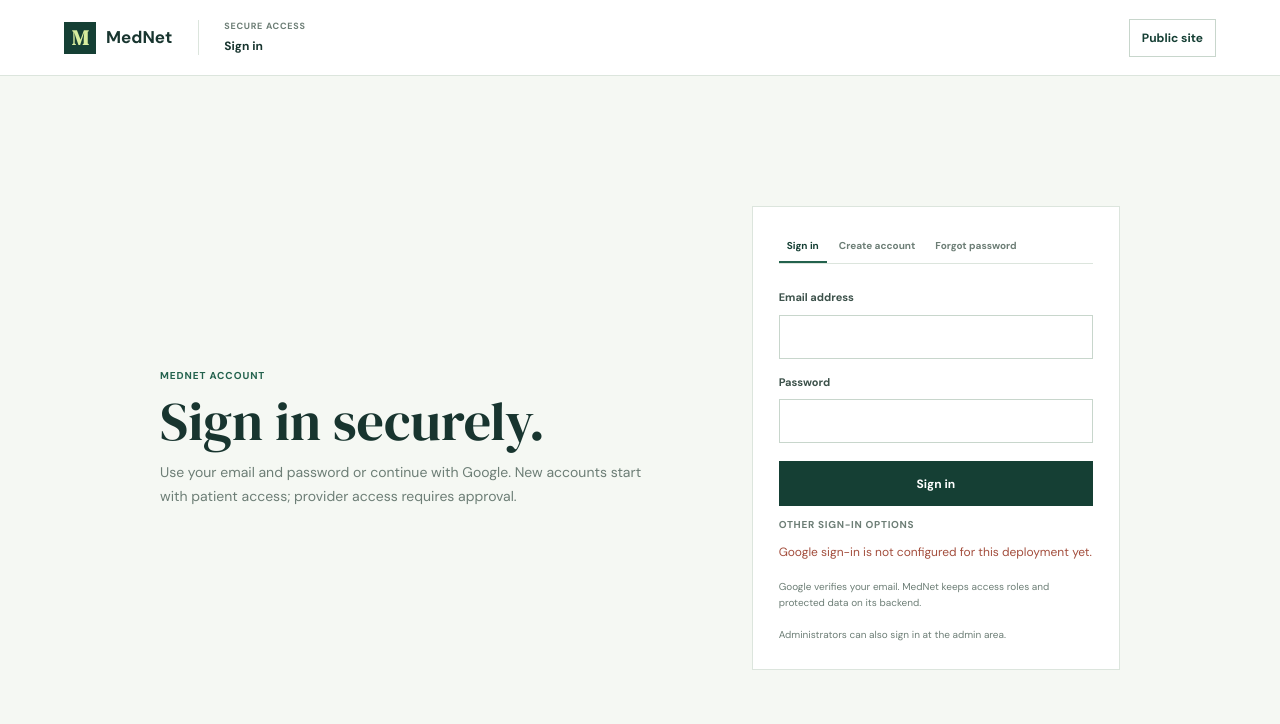
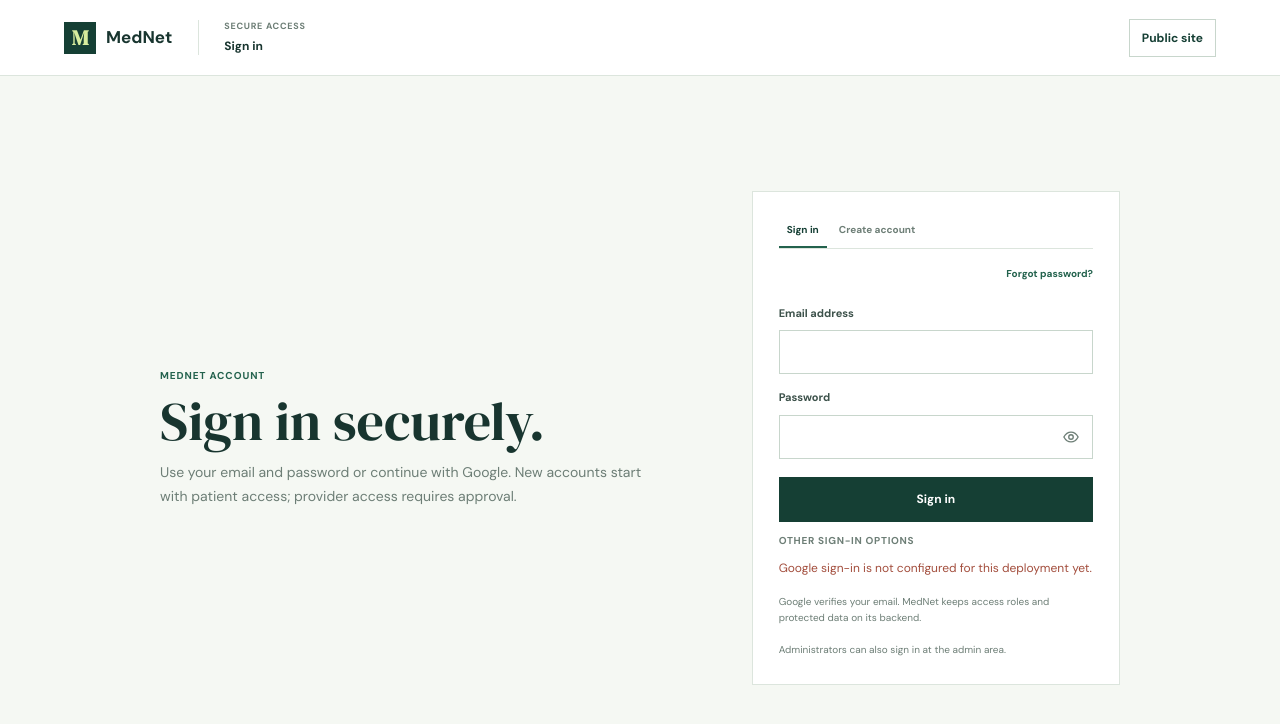
Before and after one commit to hetawk0/mednet, a Next.js app in the folder web/: page /sign-in in a window 1280 px wide. Shown: the top 724 px of the page. Built offline with nearby package versions, Linux system fonts and the light colour scheme; no server answers.

Commit message:
Improve MedNet account authentication UX

```diff
--- a/web/src/app/globals.css
+++ b/web/src/app/globals.css
@@ -227,6 +227,7 @@ h1, h2, h3, p { overflow-wrap: anywhere; }
 }
 
 .admin-shell { min-height: 100vh; background: #f5f8f3; color: #18352f; }
+.admin-auth-checking { min-height: 100vh; display: grid; place-items: center; color: var(--muted); font-size: 13px; }
 .admin-header { min-height: 76px; display: flex; align-items: center; gap: 26px; padding: 0 clamp(20px, 5vw, 72px); border-bottom: 1px solid #dce5dd; background: #fff; }
 .admin-brand { display: inline-flex; align-items: center; gap: 10px; font-size: 17px; font-weight: 700; }
 .admin-brand-mark { width: 32px; height: 32px; display: grid; place-items: center; background: #153f34; color: #d8ed9e; font-family: var(--font-display), Georgia, serif; font-size: 21px; }
@@ -269,9 +270,19 @@ h1, h2, h3, p { overflow-wrap: anywhere; }
 .admin-login-layout { width: min(960px, calc(100% - 48px)); min-height: calc(100vh - 76px); display: grid; grid-template-columns: 1fr minmax(280px, .72fr); align-items: center; gap: 80px; margin: 0 auto; padding: 70px 0; }
 .admin-login-intro { max-width: 500px; }
 .admin-login-form { display: grid; gap: 11px; padding: 26px; border: 1px solid #dce5dd; background: #fff; }
-.admin-auth-modes { display: flex; gap: 4px; margin: -4px 0 8px; border-bottom: 1px solid #dce5dd; }
-.admin-auth-mode { min-height: 34px; padding: 0 8px; border: 0; border-bottom: 2px solid transparent; background: transparent; color: #6d7e76; font: inherit; font-size: 10px; font-weight: 700; cursor: pointer; }
-.admin-auth-mode-active { border-bottom-color: #23624d; color: #153f34; }
+.admin-auth-modes { display: flex; gap: 4px; margin: -4px 0 8px; border-bottom: 1px solid var(--line); }
+.admin-auth-mode { min-height: 34px; padding: 0 8px; border: 0; border-bottom: 2px solid transparent; background: transparent; color: var(--muted); font: inherit; font-size: 10px; font-weight: 700; cursor: pointer; }
+.admin-auth-mode-active { border-bottom-color: var(--green); color: var(--green-dark); }
+.admin-auth-recovery { justify-self: end; margin: -2px 0 7px; padding: 0; border: 0; background: transparent; color: var(--green); font: inherit; font-size: 10px; font-weight: 700; cursor: pointer; }
+.admin-auth-recovery:hover { color: var(--coral); }
+.admin-auth-mode:focus-visible, .admin-auth-recovery:focus-visible { outline: 2px solid var(--coral); outline-offset: 3px; }
+.admin-password-field { display: grid; gap: 9px; }
+.admin-password-input-wrap { position: relative; }
+.admin-password-input { padding-right: 48px !important; }
+.admin-password-toggle { position: absolute; top: 50%; right: 2px; width: 40px; height: 40px; display: grid; place-items: center; padding: 0; transform: translateY(-50%); border: 0; background: transparent; color: var(--muted); cursor: pointer; }
+.admin-password-toggle:hover { color: var(--green-dark); }
+.admin-password-toggle:focus-visible { outline: 2px solid var(--coral); outline-offset: -2px; }
+.admin-password-toggle svg { width: 18px; height: 18px; }
 .admin-account-form { display: grid; gap: 9px; }
 .admin-account-form label { margin-top: 4px; color: #3d524b; font-size: 11px; font-weight: 700; }
 .admin-account-form input { width: 100%; min-height: 44px; padding: 0 11px; border: 1px solid #c8d6cc; border-radius: 0; background: #fff; color: #18352f; font: inherit; font-size: 14px; }
--- a/web/src/app/reset/page.tsx
+++ b/web/src/app/reset/page.tsx
@@ -2,6 +2,7 @@
 
 import { type FormEvent, useState } from "react";
 import Link from "next/link";
+import { PasswordInput } from "@/components/password-input";
 
 export default function ResetPage() {
   const [busy, setBusy] = useState(false);
@@ -54,14 +55,12 @@ export default function ResetPage() {
           <p>Use at least 12 characters and keep it unique to MedNet.</p>
         </div>
         <form className="admin-login-form" onSubmit={submit}>
-          <label htmlFor="reset-password">New password</label>
-          <input
+          <PasswordInput
             id="reset-password"
             name="password"
-            type="password"
+            label="New password"
             minLength={12}
             autoComplete="new-password"
-            required
           />
           {error && (
             <p className="admin-error" role="alert">
--- a/web/src/components/google-signin.tsx
+++ b/web/src/components/google-signin.tsx
@@ -2,6 +2,7 @@
 
 import { type FormEvent, useEffect, useState } from "react";
 import Link from "next/link";
+import { PasswordInput } from "@/components/password-input";
 
 type GoogleStatus = { enabled: boolean };
 type AccountSession = { email: string; role: string };
@@ -9,6 +10,7 @@ type CsrfResponse = { headerName: string; token: string };
 
 export function GoogleSignIn() {
   const [enabled, setEnabled] = useState<boolean | null>(null);
+  const [sessionChecked, setSessionChecked] = useState(false);
   const [mode, setMode] = useState<"login" | "register" | "forgot">("login");
   const [busy, setBusy] = useState(false);
   const [message, setMessage] = useState("");
@@ -16,6 +18,47 @@ export function GoogleSignIn() {
 
   useEffect(() => {
     let active = true;
+    async function redirectExistingSession() {
+      try {
+        const response = await fetch("/api/v1/auth/session", {
+          cache: "no-store",
+          credentials: "same-origin",
+        });
+        if (!active) return;
+        if (!response.ok) {
+          setSessionChecked(true);
+          return;
+        }
+        const session = (await response.json()) as AccountSession;
+        const redirect = new URLSearchParams(window.location.search).get(
+          "redirect",
+        );
+        const fallback =
+          session.role === "ADMIN" || session.role === "SUPER_ADMIN"
+            ? "/admin"
+            : "/account";
+        let destination = fallback;
+        if (
+          redirect?.startsWith("/") &&
+          !redirect.startsWith("//") &&
+          !redirect.includes("\\")
+        ) {
+          const requested = new URL(redirect, window.location.origin);
+          if (
+            requested.origin === window.location.origin &&
+            requested.pathname !== "/sign-in"
+          ) {
+            destination = `${requested.pathname}${requested.search}${requested.hash}`;
+          }
+        }
+        window.location.replace(destination);
+      } catch {
+        if (active) setSessionChecked(true);
+      }
+    }
+
+    void redirectExistingSession();
+
     async function checkGoogleStatus() {
       try {
         const response = await fetch("/api/v1/auth/google/status", {
@@ -32,6 +75,14 @@ export function GoogleSignIn() {
       active = false;
     };
   }, []);
+
+  if (!sessionChecked) {
+    return (
+      <main className="admin-shell admin-auth-checking">
+        <p role="status">Checking your session...</p>
+      </main>
+    );
+  }
 
   async function submit(event: FormEvent<HTMLFormElement>) {
     event.preventDefault();
@@ -127,8 +178,8 @@ export function GoogleSignIn() {
         <div className="admin-login-form">
           <div
             className="admin-auth-modes"
-            role="tablist"
-            aria-label="Account access"
+            role="group"
+            aria-label="Sign-in options"
           >
             <button
               type="button"
@@ -137,6 +188,7 @@ export function GoogleSignIn() {
                   ? "admin-auth-mode admin-auth-mode-active"
                   : "admin-auth-mode"
               }
+              aria-pressed={mode === "login"}
               onClick={() => setMode("login")}
             >
               Sign in
@@ -148,22 +200,19 @@ export function GoogleSignIn() {
                   ? "admin-auth-mode admin-auth-mode-active"
                   : "admin-auth-mode"
               }
+              aria-pressed={mode === "register"}
               onClick={() => setMode("register")}
             >
               Create account
             </button>
+          </div>
           <button
+            className="admin-auth-recovery"
             type="button"
-              className={
-                mode === "forgot"
-                  ? "admin-auth-mode admin-auth-mode-active"
-                  : "admin-auth-mode"
-              }
-              onClick={() => setMode("forgot")}
+            onClick={() => setMode(mode === "forgot" ? "login" : "forgot")}
           >
-              Forgot password
+            {mode === "forgot" ? "Back to sign in" : "Forgot password?"}
           </button>
-          </div>
           <form className="admin-account-form" onSubmit={submit}>
             <label htmlFor="account-email">Email address</label>
             <input
@@ -174,19 +223,15 @@ export function GoogleSignIn() {
               required
             />
             {mode !== "forgot" && (
-              <>
-                <label htmlFor="account-password">Password</label>
-                <input
+              <PasswordInput
                 id="account-password"
                 name="password"
-                  type="password"
+                label="Password"
                 minLength={12}
                 autoComplete={
                   mode === "login" ? "current-password" : "new-password"
                 }
-                  required
               />
-              </>
             )}
             {error && (
               <p className="admin-error" role="alert">
--- /dev/null
+++ b/web/src/components/password-input.tsx
@@ -0,0 +1,62 @@
+"use client";
+
+import { useState } from "react";
+
+type PasswordInputProps = {
+  id: string;
+  name: string;
+  label: string;
+  autoComplete: string;
+  minLength?: number;
+};
+
+export function PasswordInput({
+  id,
+  name,
+  label,
+  autoComplete,
+  minLength,
+}: PasswordInputProps) {
+  const [visible, setVisible] = useState(false);
+  const actionLabel = visible ? "Hide password" : "Show password";
+
+  return (
+    <div className="admin-password-field">
+      <label htmlFor={id}>{label}</label>
+      <div className="admin-password-input-wrap">
+        <input
+          className="admin-password-input"
+          id={id}
+          name={name}
+          type={visible ? "text" : "password"}
+          autoComplete={autoComplete}
+          minLength={minLength}
+          required
+        />
+        <button
+          className="admin-password-toggle"
+          type="button"
+          aria-label={actionLabel}
+          aria-pressed={visible}
+          aria-controls={id}
+          title={actionLabel}
+          onClick={() => setVisible(!visible)}
+        >
+          <svg
+            aria-hidden="true"
+            viewBox="0 0 24 24"
+            fill="none"
+            stroke="currentColor"
+            strokeWidth="1.8"
+            strokeLinecap="round"
+            strokeLinejoin="round"
+          >
+            <path d="M2.5 12s3.5-6.5 9.5-6.5 9.5 6.5 9.5 6.5-3.5 6.5-9.5 6.5S2.5 12 2.5 12Z" />
+            <circle cx="12" cy="12" r="3" />
+            {visible && <path d="m4 4 16 16" />}
+          </svg>
+        </button>
+      </div>
+    </div>
+  );
+}
```
Lines whose indentation alone changed are shown as unchanged.
